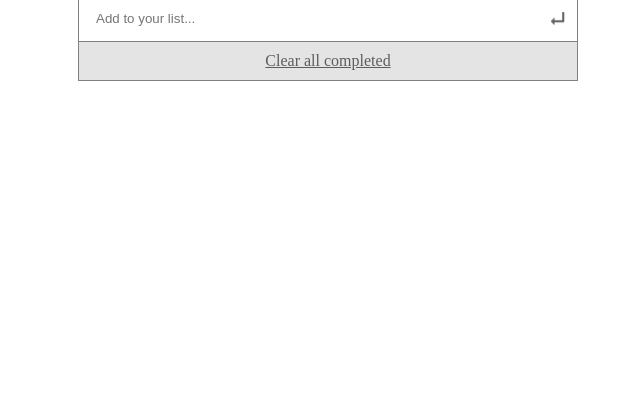
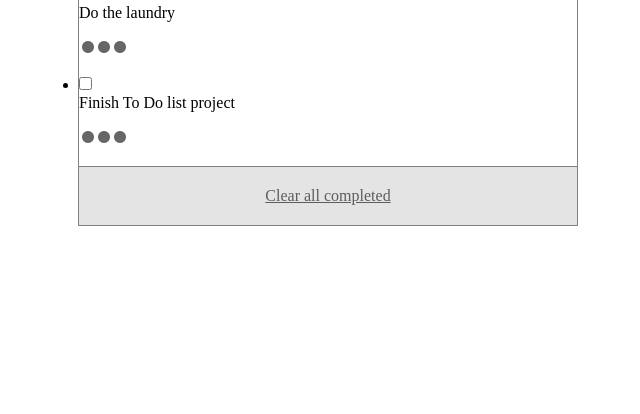
Before and after one commit to inakiesk/To-do-list, a website built with webpack: page src/index.html in a window 1280 px wide. Shown: the part 386-800 px from the top of the page, without its empty margins (312-952 px from the left). Built offline with nearby package versions, Linux system fonts and the light colour scheme.

Commit message:
Add display function for the array of objects on page load

```diff
--- a/src/index.html
+++ b/src/index.html
@@ -13,7 +13,7 @@
       <div class="add-bar">
         <input class="add-bar-text" type="text" placeholder="Add to your list..." maxlength="30"/>
       </div>
-      <div class="list"></div>
+      <ul class="list"></ul>
       <div class="clear">
         <p class="clear-text">Clear all completed</p>
       </div>
--- a/src/index.js
+++ b/src/index.js
@@ -1,9 +1,11 @@
 import './style.css';
 import refresh from '../img/refresh.png';
 import enter from '../img/enter.png';
+import more from '../img/more.png';
 
 const header = document.querySelector('.header');
 const addBar = document.querySelector('.add-bar');
+const list = document.querySelector('.list');
 
 const refreshIcon = new Image();
 const enterIcon = new Image();
@@ -14,3 +16,57 @@ enterIcon.classList.add('enter-icon');
 
 header.appendChild(refreshIcon);
 addBar.appendChild(enterIcon);
+
+const listArr = [
+  {
+  description: 'Finish To Do list project',
+  completed: false,
+  index: 3
+  },
+  {
+  description: 'Wash the dishes',
+  completed: true,
+  index: 1
+  },
+  {
+  description: 'Do the laundry',
+  completed: false,
+  index: 2
+  }
+];
+
+const listWrapperArr = [];
+const listContentArr = [];
+const listImgArr = [];
+const listCheckboxArr = [];
+const listTextArr = [];
+
+function displayList () {
+  listArr.sort(function (x, y) {
+    return x.index - y.index;
+  });
+  for (let i = 0; i < listArr.length; i += 1) {
+    listWrapperArr[i] = document.createElement('li');
+    listWrapperArr[i].classList.add('list-wrapper');
+    list.appendChild(listWrapperArr[i]);
+
+    listContentArr[i] = document.createElement('div');
+    listContentArr[i].classList.add('list-content');
+    listWrapperArr[i].appendChild(listContentArr[i]);
+    listImgArr[i] = document.createElement('img');
+    listImgArr[i].src = more;
+    listImgArr[i].classList.add('more-icon');
+    listWrapperArr[i].appendChild(listImgArr[i]);
+
+    listCheckboxArr[i] = document.createElement('input');
+    listCheckboxArr[i].type = "checkbox";
+    listCheckboxArr[i].classList.add('checkbox');
+    listContentArr[i].appendChild(listCheckboxArr[i]);
+    listTextArr[i] = document.createElement('p');
+    listTextArr[i].classList.add('list-text');
+    listTextArr[i].innerHTML = listArr[i].description;
+    listContentArr[i].appendChild(listTextArr[i]);
+  };
+};
+
+displayList();
--- a/src/style.css
+++ b/src/style.css
@@ -52,7 +52,7 @@ body {
   display: flex;
   justify-content: center;
   align-items: center;
-  padding: 10px 10px;
+  padding: 20px 0;
   border-top: 1px solid grey;
   background-color: #e4e4e4;
 }
```
Also changed, not shown: dist/ed75c59d80705f5b557d.png (added), dist/index.html, dist/main.js.
